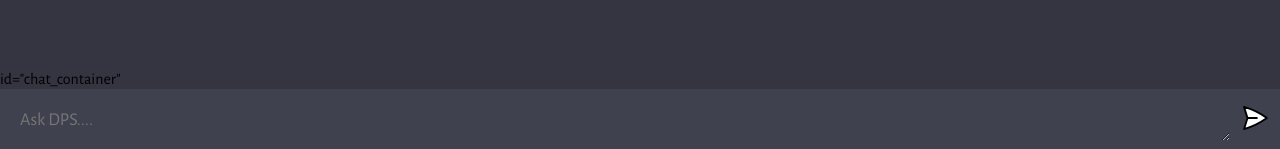
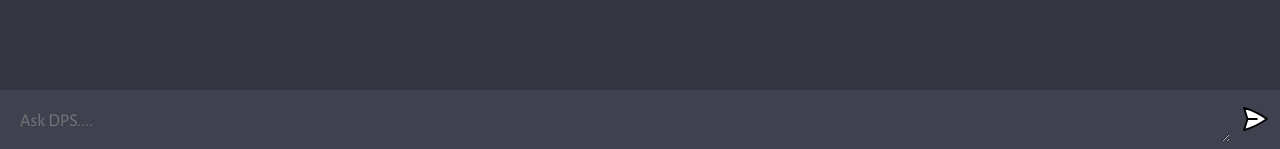
Before and after one commit to DevadathPs/DPS, a website built with Vite: page client/index.html in a window 1280 px wide. Shown: the part 730-879 px from the top of the page. Built offline with nearby package versions, Linux system fonts and the light colour scheme.

Commit message:
Update index.html

```diff
--- a/client/index.html
+++ b/client/index.html
@@ -9,7 +9,7 @@
   </head>
   <body>
     <div id="app"></div>
-    <div> id="chat_container"</div>
+    <div id="chat_container"></div>
     <form >
 <textarea name="prompt"  cols="1" rows="1" placeholder = "Ask DPS...."></textarea>
 <button type="submit"><img src="assets/send.svg" alt=""></button>
```
